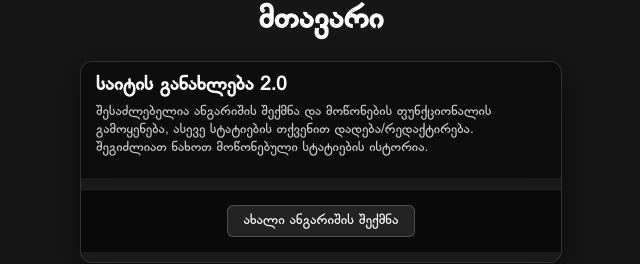
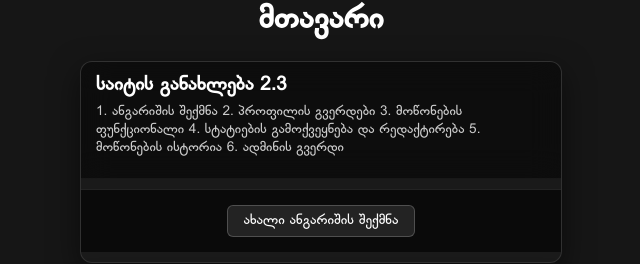
Before and after one commit to Bloodcrane/palaceofcognition, a React (Create React App) app: page / in a window 1280 px wide. Shown: the part 155-419 px from the top of the page, without its empty margins (319-959 px from the left). Built offline with nearby package versions, Linux system fonts and the light colour scheme; no server answers.

Commit message:
Update HomePage.jsx

```diff
--- a/src/Pages/HomePage.jsx
+++ b/src/Pages/HomePage.jsx
@@ -41,8 +41,8 @@ const HomePage = () => {
                 <h1 style={Style}>მთავარი</h1>
 
                 <WebAnnoucement
-                    title="საიტის განახლება 2.0"
-                    description="შესაძლებელია ანგარიშის შექმნა და მოწონების ფუნქციონალის გამოყენება, ასევე სტატიების თქვენით დადება/რედაქტირება. შეგიძლიათ ნახოთ მოწონებული სტატიების ისტორია."
+                    title="საიტის განახლება 2.3"
+                    description="1. ანგარიშის შექმნა 2. პროფილის გვერდები 3. მოწონების ფუნქციონალი 4. სტატიების გამოქვეყნება და რედაქტირება 5. მოწონების ისტორია 6. ადმინის გვერდი"
                 />
 
                 {!isLoading && latestArticle ? (
```
